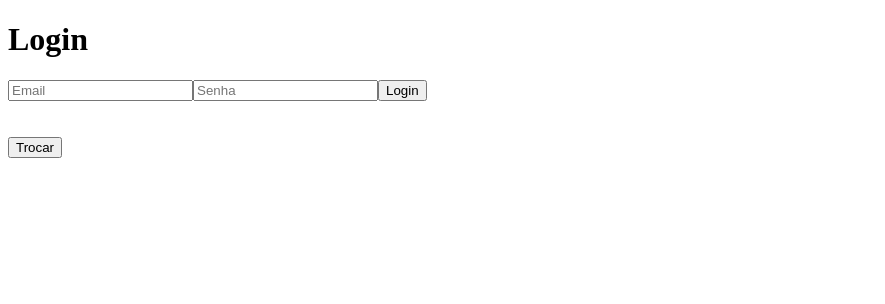
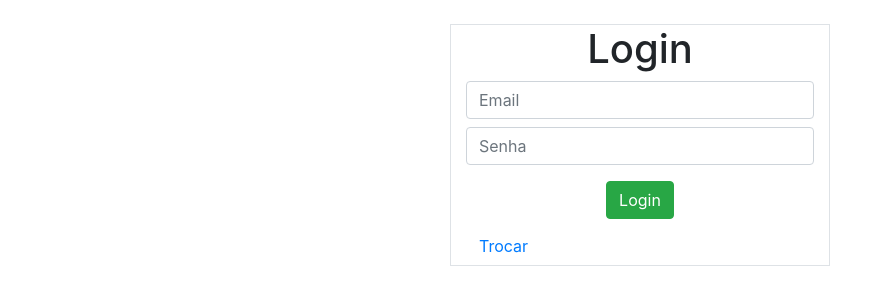
Before and after one commit to HenriqueFutema/RedeSocial-Frontend, a React (Create React App) app: page / in a window 1280 px wide. Shown: the top 304 px of the page, without its empty margins (0-885 px from the left). Built offline with nearby package versions, Linux system fonts and the light colour scheme.

Commit message:
Bootstrap nas telas de SignIn e SignUp

```diff
--- a/package.json
+++ b/package.json
@@ -4,8 +4,10 @@
   "private": true,
   "dependencies": {
     "axios": "^0.19.0",
+    "bootstrap": "^4.3.1",
     "history": "^4.9.0",
     "react": "^16.8.6",
+    "react-bootstrap": "^1.0.0-beta.9",
     "react-dom": "^16.8.6",
     "react-router-dom": "^5.0.1",
     "react-scripts": "3.0.1"
--- a/public/index.html
+++ b/public/index.html
@@ -3,6 +3,12 @@
   <head>
     <meta charset="utf-8" />
     <link rel="shortcut icon" href="%PUBLIC_URL%/favicon.ico" />
+    <link
+  rel="stylesheet"
+  href="https://maxcdn.bootstrapcdn.com/bootstrap/4.3.1/css/bootstrap.min.css"
+  integrity="sha384-ggOyR0iXCbMQv3Xipma34MD+dH/1fQ784/j6cY/iJTQUOhcWr7x9JvoRxT2MZw1T"
+  crossorigin="anonymous"
+/>
     <meta name="viewport" content="width=device-width, initial-scale=1" />
     <meta name="theme-color" content="#000000" />
     <!--
--- a/src/components/LoginComponent.js
+++ b/src/components/LoginComponent.js
@@ -32,11 +32,14 @@ export default class LoginForm extends Component {
 
   render() {
     return (
-      <div>
+      <div className="container">
+        <div className="row justify-content-md-center mt-4 text-center">
+          <div className="col col-lg-4 border">
             <h1>Login</h1>
             <form onSubmit={this.handleSubmit}>
               <input
                 type="text"
+                className="form-control my-2"
                 value={this.state.email}
                 name="email"
                 placeholder="Email"
@@ -44,13 +47,24 @@ export default class LoginForm extends Component {
               />
               <input
                 type="password"
+                className="form-control my-2"
                 value={this.state.password}
                 name="password"
                 placeholder="Senha"
                 onChange={this.handleInput}
               />
-          <button type="submit">Login</button>
+              <button className="btn btn-success my-2" type="submit">
+                Login
+              </button>
             </form>
+            <button
+              onClick={this.props.onChangeForm}
+              className="btn btn-link float-left"
+            >
+              Trocar
+            </button>
+          </div>
+        </div>
       </div>
     );
   }
--- a/src/components/ResgisterComponent.js
+++ b/src/components/ResgisterComponent.js
@@ -29,7 +29,9 @@ export default class RegisterForm extends Component {
 
   render() {
     return (
-      <div>
+      <div className="container">
+        <div className="row justify-content-md-center mt-4 text-center">
+          <div className="col col-lg-4 border">
             <h1>Registrar</h1>
             <form onSubmit={this.handleSubmit}>
               <input
@@ -38,6 +40,7 @@ export default class RegisterForm extends Component {
                 name="name"
                 placeholder="Nome"
                 onChange={this.handleInput}
+                className="form-control my-2"
               />
               <input
                 type="text"
@@ -45,6 +48,7 @@ export default class RegisterForm extends Component {
                 name="email"
                 placeholder="Email"
                 onChange={this.handleInput}
+                className="form-control my-2"
               />
               <input
                 type="password"
@@ -52,9 +56,20 @@ export default class RegisterForm extends Component {
                 name="password"
                 placeholder="Senha"
                 onChange={this.handleInput}
+                className="form-control my-2"
               />
-          <button type="submit">Registrar</button>
+              <button type="submit" className="btn btn-success">
+                Registrar
+              </button>
             </form>
+            <button
+              onClick={this.props.onChangeForm}
+              className="btn btn-link float-left"
+            >
+              Trocar
+            </button>
+          </div>
+        </div>
       </div>
     );
   }
--- a/src/pages/Feed.js
+++ b/src/pages/Feed.js
@@ -13,6 +13,12 @@ export default class Feed extends Component {
         this.setState({ name: name });
 
         const token = await sessionStorage.getItem("token");
+
+        if (token === null) {
+            this.props.history.push("/");
+
+        }
+
         const posts = await api.get("posts");
 
         console.log(posts);
@@ -48,29 +54,34 @@ export default class Feed extends Component {
     };
 
     render() {
-    return (
-      <div>
-        {this.state.name === "" || this.state.name === undefined ? (
-          <div>
-            <h1>Erro efetue o login</h1>
-            <button onClick={this.onRedirectLogin}>SignIn</button>
-          </div>
-        ) : (
-          <div>
-            <h1>Olá {this.state.name}</h1>
-            <form onSubmit={this.newPost}>
-              <input
-                value={this.state.content}
-                onChange={this.handleInputChange}
-                placeholder="Novo Post"
-              />
-              <button type="submit">Novo Post</button>
-            </form>
+        return ( <
+            div > {
+                this.state.name === "" || this.state.name === undefined ? ( <
+                    div >
+                    <
+                    h1 > Erro efetue o login < /h1> <
+                    button onClick = { this.onRedirectLogin } > SignIn < /button> < /
+                    div >
+                ) : ( <
+                    div >
+                    <
+                    h1 > Olá { this.state.name } < /h1> <
+                    form onSubmit = { this.newPost } >
+                    <
+                    input value = { this.state.content }
+                    onChange = { this.handleInputChange }
+                    placeholder = "Novo Post" /
+                    >
+                    <
+                    button type = "submit" > Novo Post < /button> < /
+                    form >
 
-            <button onClick={this.onLogout}>Logout</button>
-          </div>
-        )}
-      </div>
+                    <
+                    button onClick = { this.onLogout } > Logout < /button> < /
+                    div >
+                )
+            } <
+            /div>
         );
     }
 }
--- a/src/pages/Login.js
+++ b/src/pages/Login.js
@@ -26,13 +26,18 @@ export default class Login extends Component {
     return (
       <div>
         {this.state.formLogar ? (
-          <LoginForm onRedirectFeed={this.onRedirectFeed} />
+          <LoginForm
+            onRedirectFeed={this.onRedirectFeed}
+            onChangeForm={this.onChangeForm}
+          />
         ) : (
-          <RegisterForm onRedirectLogin={this.onRedirectLogin} />
+          <RegisterForm
+            onRedirectLogin={this.onRedirectLogin}
+            onChangeForm={this.onChangeForm}
+          />
         )}
         <br />
         <br />
-        <button onClick={this.onChangeForm}>Trocar</button>
       </div>
     );
   }
```
Also changed, not shown: 1 other file (tests, documents, lock files or other folders). Lines whose indentation alone changed are shown as unchanged.
